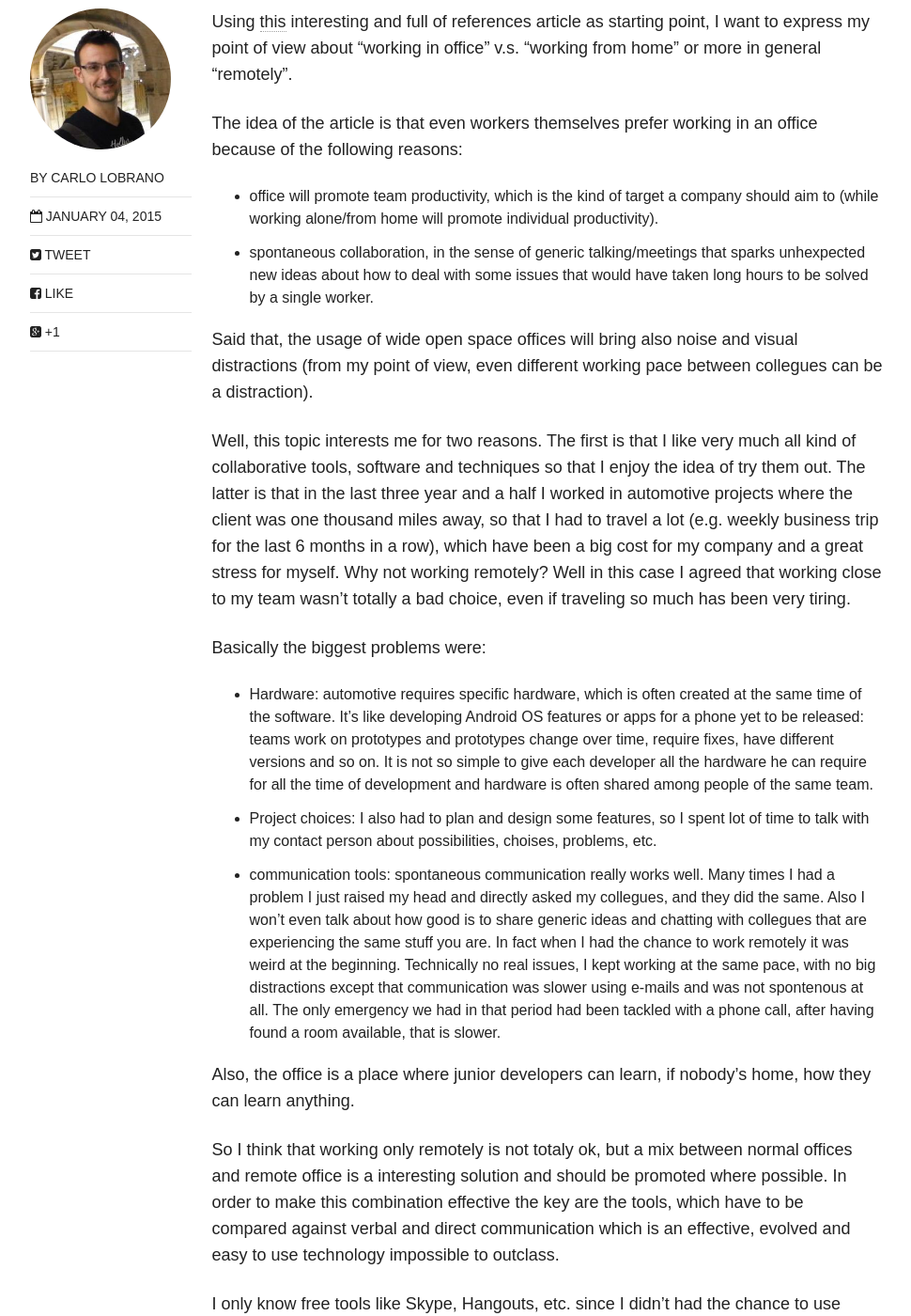
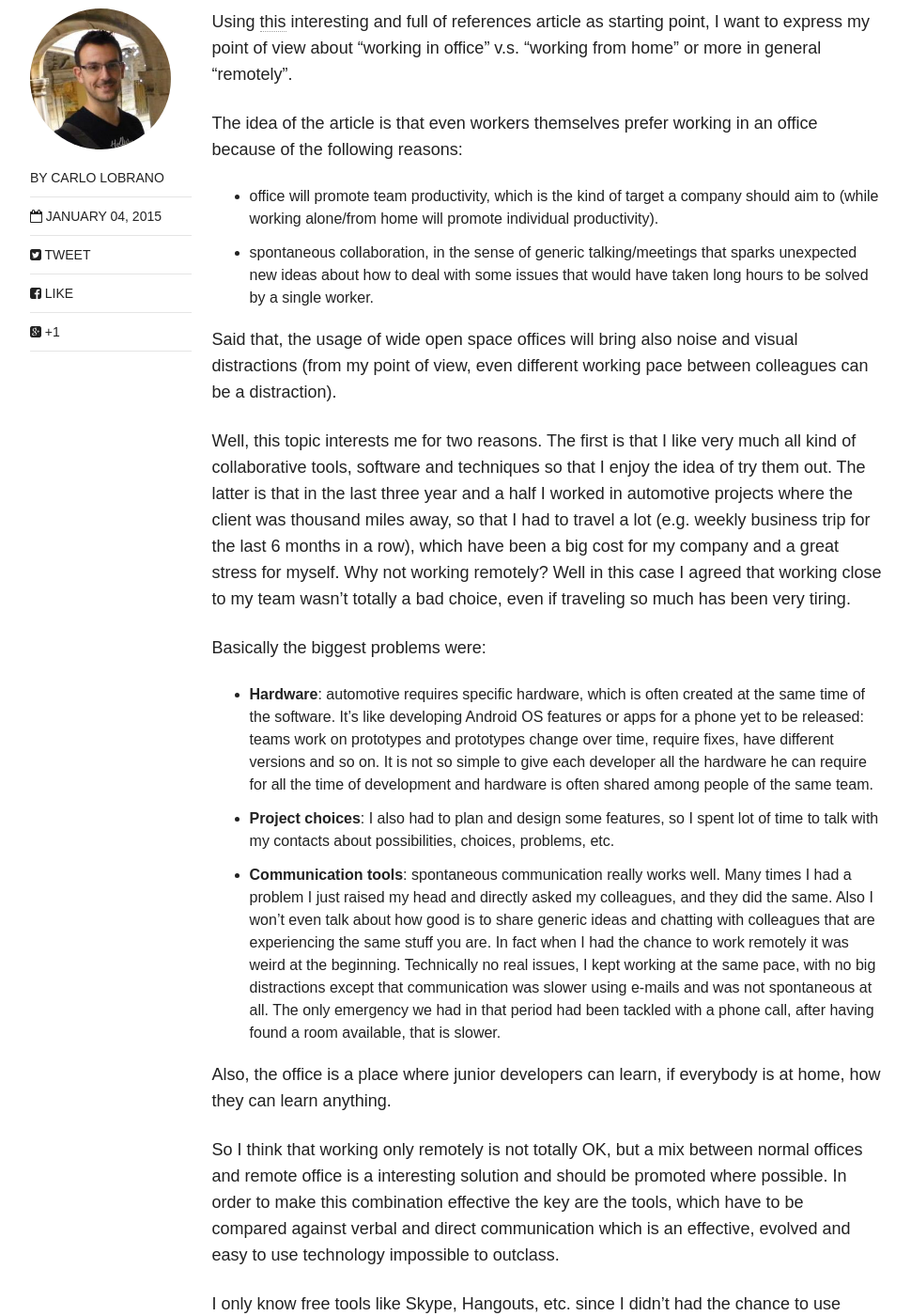
Before and after one commit to clobrano/clobrano.github.io, a Jekyll site: the page built from _posts/blog/2015-01-04-working-remotely.md, in a window 1280 px wide and 1400 px high, scrolled down 791 px. Shown: the whole window at 94% size, without its empty margins (154-1124 px from the left). Built offline with Jekyll 4.4.1, drawn with Linux system fonts in a browser that asks for light colours; nearby versions of some CDN libraries.

Commit message:
Updated posts

```diff
--- a/_posts/blog/2015-01-04-working-remotely.md
+++ b/_posts/blog/2015-01-04-working-remotely.md
@@ -15,20 +15,20 @@ Using [this](http://qz.com/319905/why-even-engineers-think-working-from-home-is-
 The idea of the article is that even workers themselves prefer working in an office because of the following reasons:
 
 - office will promote team productivity, which is the kind of target a company should aim to (while working alone/from home will promote individual productivity).
-- spontaneous collaboration, in the sense of generic talking/meetings that sparks unhexpected new ideas about how to deal with some issues that would have taken long hours to be solved by a single worker.
+- spontaneous collaboration, in the sense of generic talking/meetings that sparks unexpected new ideas about how to deal with some issues that would have taken long hours to be solved by a single worker.
 
-Said that, the usage of wide open space offices will bring also noise and visual distractions (from my point of view, even different working pace between collegues can be a distraction).
+Said that, the usage of wide open space offices will bring also noise and visual distractions (from my point of view, even different working pace between colleagues can be a distraction).
 
-Well, this topic interests me for two reasons. The first is that I like very much all kind of collaborative tools, software and techniques so that I enjoy the idea of try them out. The latter is that in the last three year and a half I worked in automotive projects where the client was one thousand miles away, so that I had to travel a lot (e.g. weekly business trip for the last 6 months in a row), which have been a big cost for my company and a great stress for myself. Why not working remotely? Well in this case I agreed that working close to my team wasn't totally a bad choice, even if traveling so much has been very tiring.
+Well, this topic interests me for two reasons. The first is that I like very much all kind of collaborative tools, software and techniques so that I enjoy the idea of try them out. The latter is that in the last three year and a half I worked in automotive projects where the client was thousand miles away, so that I had to travel a lot (e.g. weekly business trip for the last 6 months in a row), which have been a big cost for my company and a great stress for myself. Why not working remotely? Well in this case I agreed that working close to my team wasn't totally a bad choice, even if traveling so much has been very tiring.
 
 Basically the biggest problems were:
 
-- Hardware: automotive requires specific hardware, which is often created at the same time of the software. It's like developing Android OS features or apps for a phone yet to be released: teams work on prototypes and prototypes change over time, require fixes, have different versions and so on. It is not so simple to give each developer all the hardware he can require for all the time of development and hardware is often shared among people of the same team.
-- Project choices: I also had to plan and design some features, so I spent lot of time to talk with my contact person about possibilities, choises, problems, etc.
-- communication tools: spontaneous communication really works well. Many times I had a problem I just raised my head and directly asked my collegues, and they did the same. Also I won't even talk about how good is to share generic ideas and chatting with collegues that are experiencing the same stuff you are. In fact when I had the chance to work remotely it was weird at the beginning. Technically no real issues, I kept working at the same pace, with no big distractions except that communication was slower using e-mails and was not spontenous at all. The only emergency we had in that period had been tackled with a phone call, after having found a room available, that is slower.
+- **Hardware**: automotive requires specific hardware, which is often created at the same time of the software. It's like developing Android OS features or apps for a phone yet to be released: teams work on prototypes and prototypes change over time, require fixes, have different versions and so on. It is not so simple to give each developer all the hardware he can require for all the time of development and hardware is often shared among people of the same team.
+- **Project choices**: I also had to plan and design some features, so I spent lot of time to talk with my contacts about possibilities, choices, problems, etc.
+- **Communication tools**: spontaneous communication really works well. Many times I had a problem I just raised my head and directly asked my colleagues, and they did the same. Also I won't even talk about how good is to share generic ideas and chatting with colleagues that are experiencing the same stuff you are. In fact when I had the chance to work remotely it was weird at the beginning. Technically no real issues, I kept working at the same pace, with no big distractions except that communication was slower using e-mails and was not spontaneous at all. The only emergency we had in that period had been tackled with a phone call, after having found a room available, that is slower.
 
-Also, the office is a place where junior developers can learn, if nobody's home, how they can learn anything.
+Also, the office is a place where junior developers can learn, if everybody is at home, how they can learn anything.
 
-So I think that working only remotely is not totaly ok, but a mix between normal offices and remote office is a interesting solution and should be promoted where possible. In order to make this combination effective the key are the tools, which have to be compared against verbal and direct communication which is an effective, evolved and easy to use technology impossible to outclass.
+So I think that working only remotely is not totally OK, but a mix between normal offices and remote office is a interesting solution and should be promoted where possible. In order to make this combination effective the key are the tools, which have to be compared against verbal and direct communication which is an effective, evolved and easy to use technology impossible to outclass.
 
 I only know free tools like Skype, Hangouts, etc. since I didn't had the chance to use commercial platforms for team communication (which I think are more suitable) like [Slack](https://slack.com/), but even those are far better than phone. Using advanced chat I have everything at my hand, indexed and easy to find in a second time, I can share designs, drawings (with €30 one can have a pretty decent graphic tablet), schemes. Using a Wiki I can have all the information I need. The list of possible solution is quite long. So it's only a problem of tools, but it's the company that has to invest on those tools, so if the company won't encourage this kind of work style, there isn't much a worker can do.
```
Also changed, not shown: _posts/blog/2016-05-19-undefined-symbol.md (+5 -2 lines).
